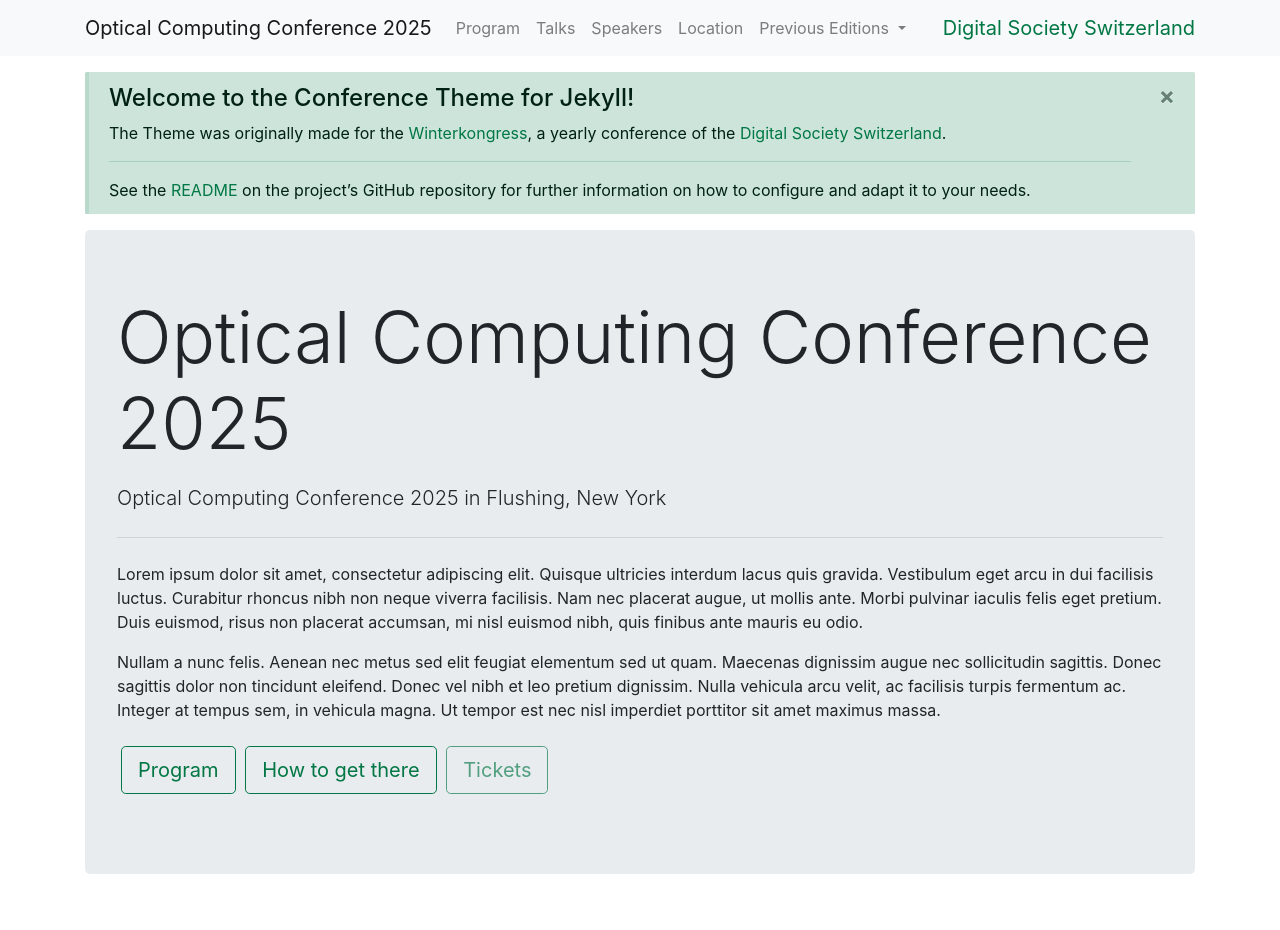
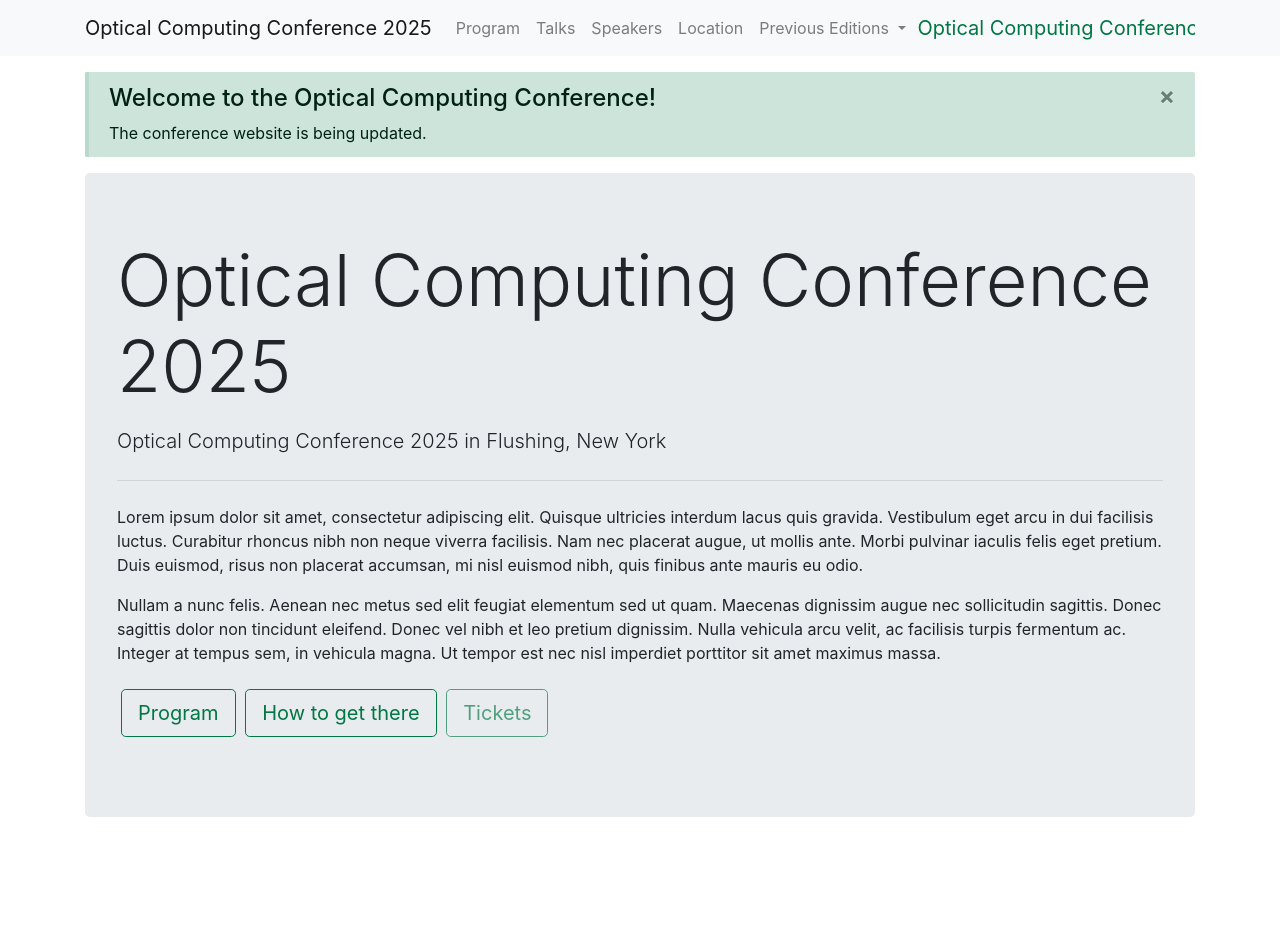
Before and after one commit to mirilabqc/mini-conference-site, a Jekyll site: the page built from index.md, in a window 1280 px wide. Built offline with Jekyll 4.4.1, drawn with Linux system fonts in a browser that asks for light colours; after the commit the page ends 900 px from its top, so only the background shows below that.

Commit message:
updates site url

```diff
--- a/_config.yml
+++ b/_config.yml
@@ -3,7 +3,7 @@ preposition: at
 description: >-
   Optical Computing Conference 2025 in Flushing, New York
 baseurl: "/" # the subpath of your site, e.g. /blog
-url: "https://mirilabqc.github.io/" # the base hostname & protocol for your site, e.g. https://example.com
+url: "https://opticalcomputingconference.org/" # the base hostname & protocol for your site, e.g. https://example.com
 
 remote_theme: "DigitaleGesellschaft/jekyll-theme-conference@v3.6.1"
 
@@ -68,9 +68,9 @@ conference:
   # Navigation bar
   navigation:
     logo:
-      name: Digital Society Switzerland
+      name: Optical Computing Conference
       # img: ''
-      url: 'https://digitale-gesellschaft.ch/'
+      url: 'https://opticalcomputingconference.org'
     breakpoint: md
     links:
       - name: Program
@@ -113,15 +113,11 @@ conference:
 
   # Information boxes
   info_bars:
-    - title: Welcome to the Conference Theme for Jekyll!
+    - title: Welcome to the Optical Computing Conference!
       color: primary
       main_only: true
       text: |
-        The Theme was originally made for the [Winterkongress](https://www.digitale-gesellschaft.ch/kongress/), a yearly conference of the [Digital Society Switzerland](https://digitale-gesellschaft.ch/).
-
-        ---
-
-        See the [README](github.com/DigitaleGesellschaft/jekyll-theme-conference/) on the project's GitHub repository for further information on how to configure and adapt it to your needs.
+        The conference website is being updated.
     - text: This is just some random content for demonstration purposes.
       color: warning
       pages_only: true
@@ -144,10 +140,12 @@ conference:
   talks:
     # Talk categories
     main_categories:
-      - name: Cat A
+      - name: Photonic Integrated Circuits
         color: info
-      - name: Cat B
+      - name: Quantum Information Processing
         color: success
+      - name: Metamaterials
+        color: warning
 
     # Hide icons on talk overview page
     hide_icons: false
@@ -167,7 +165,7 @@ conference:
     # display it.
     map:
       # Initial map center point
-      home_coord: 47.37808, 8.53935
+      home_coord: 40.7350347213414, -73.82033094574881
       # Alternative map providers can be found on https://leaflet-extras.github.io/leaflet-providers/preview/
       # The following do match the Bootstrap design not too badly:
       #   - Thunderforest.Neighbourhood
```
